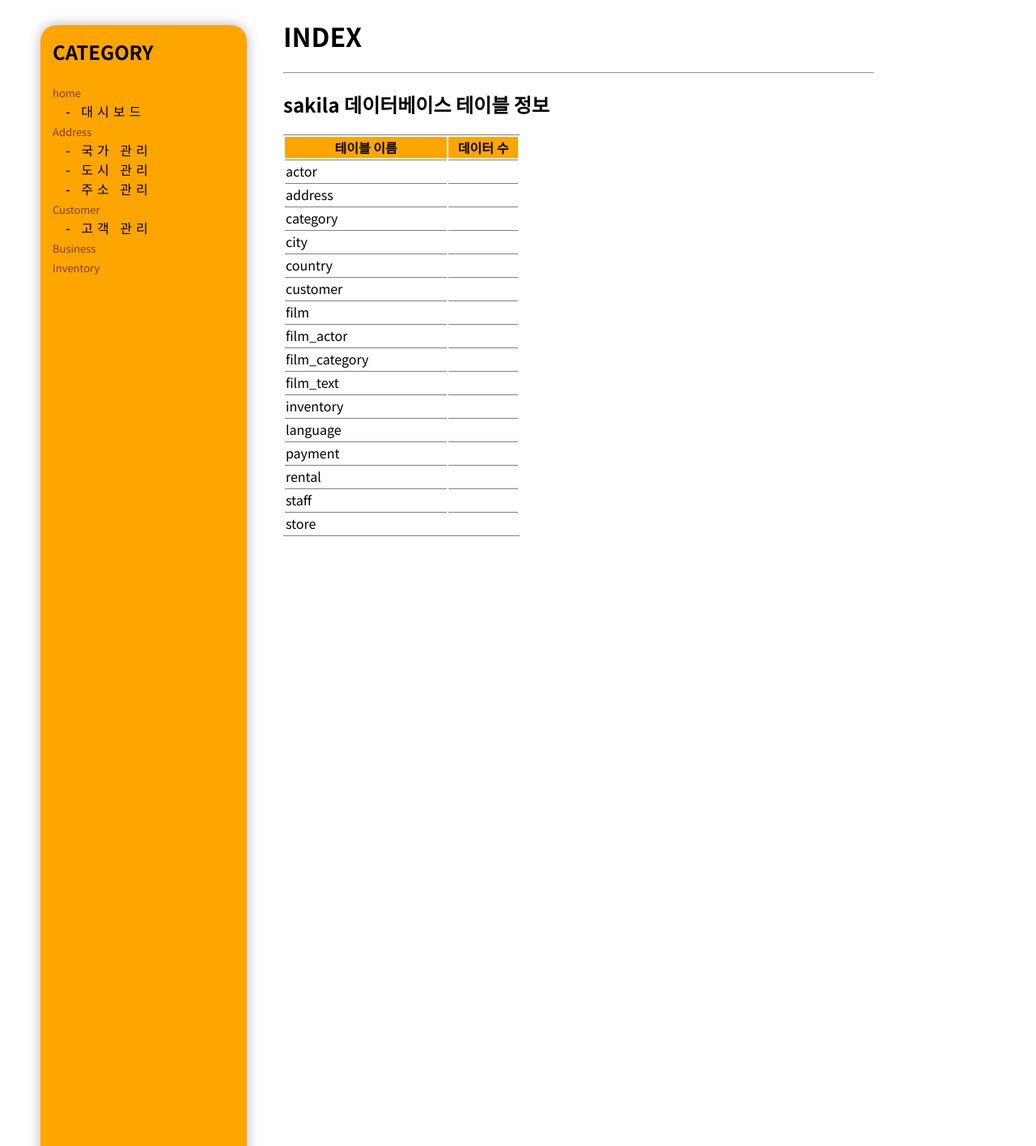
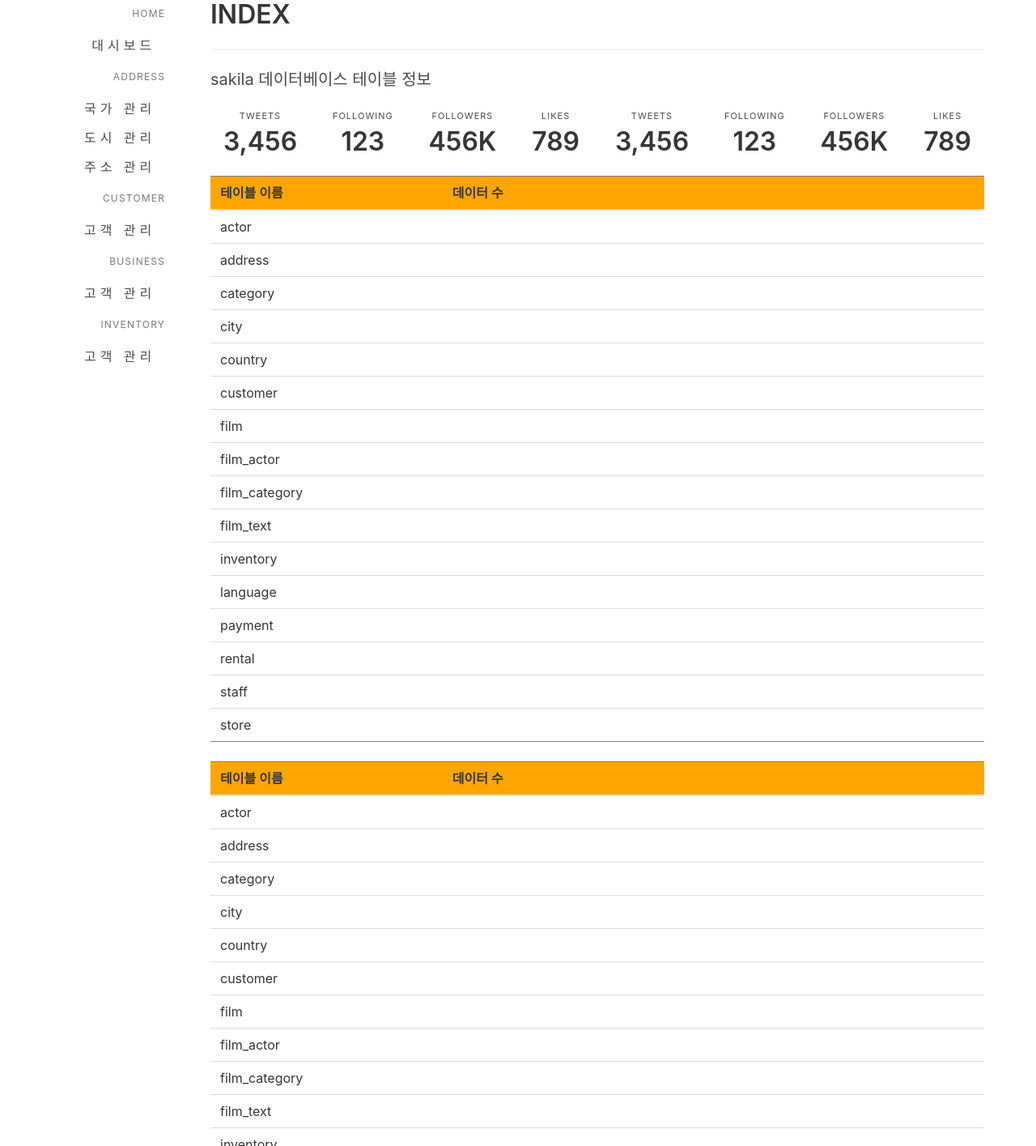
Before and after one commit to crazy-oung/sakila, a plain HTML site: page sakila/WebContent/index.html in a window 1280 px wide. Shown: the top 1415 px of the page at 81% size. Before the commit the page ends 800 px from the top, so only its background shows below. Drawn offline with nearby package versions, Linux system fonts and the light colour scheme; no server answers.

Commit message:
bulma 사용하여 템플릿 구성중

```diff
--- /dev/null
+++ b/sakila/WebContent/bulmamenu.html
@@ -0,0 +1,34 @@
+<aside class="menu">
+	<p class="menu-label">
+	  Home
+	</p>
+	<ul class="menu-list">
+	  <li><a href="/sakila/index.html">대시보드</a></li>
+	</ul>
+	<p class="menu-label">
+	  Address
+	</p>
+	<ul class="menu-list">
+	  <li><a href="/sakila/address/country.html">국가 관리</a></li>
+	<li><a href="/sakila/address/city.html">도시 관리</a></li>
+	<li><a href="/sakila/address/address.html">주소 관리</a></li>
+	</ul>
+	<p class="menu-label">
+	  Customer
+	</p>
+	<ul class="menu-list">
+	  <li><a href="/sakila/customer/customer.html">고객 관리</a></li>
+	</ul>
+	<p class="menu-label">
+	  Business
+	</p>
+	<ul class="menu-list">
+	  <li><a href="/sakila/customer/customer.html">고객 관리</a></li>
+	</ul>
+	<p class="menu-label">
+	  Inventory
+	</p>
+	<ul class="menu-list">
+	  <li><a href="/sakila/customer/customer.html">고객 관리</a></li>
+	</ul>
+</aside>
--- a/sakila/WebContent/index.html
+++ b/sakila/WebContent/index.html
@@ -5,21 +5,83 @@
 <title>sakila index</title>
 <!-- 스타일시트 css 파일 import -->
 <link rel="stylesheet" href="./style/style.css">
+<meta name="viewport" content="width=device-width, initial-scale=1">
+<link rel="stylesheet" href="https://cdn.jsdelivr.net/npm/bulma@0.8.0/css/bulma.min.css">
+<script defer src="https://use.fontawesome.com/releases/v5.3.1/js/all.js"></script>
 </head>
-<body>
-	<!-- 메뉴  -->
-	<div id="menu"></div>
-	<!-- 내용 -->
-    <div id="section">
-    <h1>INDEX</h1>
+<body class="container">
+<div class="tile is-ancestor">
+<div class="tile is-vertical">
+<div class="tile">
+	<div class="tile is-parent is-2">
+	  <article class="tile is-child has-text-right">
+		<!-- 메뉴  -->
+		<div id="menu" class="panel-block"></div>
+	  </article>
+	</div>
+
+	<div class="tile is-parent is-10">
+	  <article class="tile is-child">
+	    <!-- 내용 -->
+    <h1 class="title is-3">INDEX</h1>
     <hr>
 	  <!-- 테이블 목록 -->
-	  <h2>sakila 데이터베이스 테이블 정보</h2>
-	  <table class="table-hover" style="width:40%">
+	  <h1 class="subtitle is-5">sakila 데이터베이스 테이블 정보</h1>
+	  <nav class="level is-mobile">
+		<div class="level-item has-text-centered">
+		  <div>
+		    <p class="heading">Tweets</p>
+		    <p class="title">3,456</p>
+		  </div>
+		</div>
+		<div class="level-item has-text-centered">
+		  <div>
+		    <p class="heading">Following</p>
+		    <p class="title">123</p>
+		  </div>
+		</div>
+		<div class="level-item has-text-centered">
+		  <div>
+		    <p class="heading">Followers</p>
+		    <p class="title">456K</p>
+		  </div>
+		</div>
+		<div class="level-item has-text-centered">
+		  <div>
+		    <p class="heading">Likes</p>
+		    <p class="title">789</p>
+		  </div>
+		</div>
+		<div class="level-item has-text-centered">
+		  <div>
+		    <p class="heading">Tweets</p>
+		    <p class="title">3,456</p>
+		  </div>
+		</div>
+		<div class="level-item has-text-centered">
+		  <div>
+		    <p class="heading">Following</p>
+		    <p class="title">123</p>
+		  </div>
+		</div>
+		<div class="level-item has-text-centered">
+		  <div>
+		    <p class="heading">Followers</p>
+		    <p class="title">456K</p>
+		  </div>
+		</div>
+		<div class="level-item has-text-centered">
+		  <div>
+		    <p class="heading">Likes</p>
+		    <p class="title">789</p>
+		  </div>
+		</div>
+	</nav>
+	  <table class="table table-hover is-hoverable">
 	  	<thead>
 	  		<tr>
-		  		<th> 테이블 이름 </th>
-		  		<th width="30%"> 데이터 수  </th>
+		  		<th width="30%"> 테이블 이름 </th>
+		  		<th class="is-center"> 데이터 수  </th>
 	  		</tr>
 	  	</thead>
 	  	<tbody>
@@ -90,13 +152,92 @@
 	  	</tbody>
 	  </table>
 	  <!-- 뷰 목록 -->
+	    <table class="table table-hover is-hoverable">
+	  	<thead>
+	  		<tr>
+		  		<th width="30%"> 테이블 이름 </th>
+		  		<th class="is-center"> 데이터 수  </th>
+	  		</tr>
+	  	</thead>
+	  	<tbody>
+	  		<tr>
+	  			<td>actor</td>
+	  			<td><span id="actorRow"></span></td>
+	  		</tr>
+	  		<tr>
+	  			<td>address</td>
+	  			<td><span id="addressRow"></span></td>
+	  		</tr>
+	  		<tr>
+	  			<td>category</td>
+	  			<td><span id="categoryRow"></span></td>
+	  		</tr>
+	  		<tr>
+	  			<td>city</td>
+	  			<td><span id="cityRow"></span></td>
+	  		</tr>
+	  		<tr>
+	  			<td>country</td>
+	  			<td><span id="countryRow"></span></td>
+	  		</tr>
+	  		<tr>
+	  			<td>customer</td>
+	  			<td><span id="customerRow"></span></td>
+	  		</tr>
+	  		<tr>
+	  			<td>film</td>
+	  			<td><span id="filmRow"></span></td>
+	  		</tr>
+	  		<tr>
+	  			<td>film_actor</td>
+	  			<td><span id="filmActorRow"></span></td>
+	  		</tr>
+	  		<tr>
+	  			<td>film_category</td>
+	  			<td><span id="filmCategoryRow"></span></td>
+	  		</tr>
+	  		<tr>
+	  			<td>film_text</td>
+	  			<td><span id="filmTextRow"></span></td>
+	  		</tr>
+	  		<tr>
+	  			<td>inventory</td>
+	  			<td><span id="inventoryRow"></span></td>
+	  		</tr>
+	  		<tr>
+	  			<td>language</td>
+	  			<td><span id="languageRow"></span></td>
+	  		</tr>
+	  		<tr>
+	  			<td>payment</td>
+	  			<td><span id="paymentRow"></span></td>
+	  		</tr>
+	  		<tr>
+	  			<td>rental</td>
+	  			<td><span id="rentalRow"></span></td>
+	  		</tr>
+	  		<tr>
+	  			<td>staff</td>
+	  			<td><span id="staffRow"></span></td>
+	  		</tr>
+	  		<tr>
+	  			<td>store</td>
+	  			<td><span id="storeRow"></span></td>
+	  		</tr>
+	  	</tbody>
+	  </table>
 	  <!-- 트리거 프로시져 목록 -->
-    </div>
+	  </article>
+	</div>
+
+</div>
+</div>
+</div>
 </body>
 <script src="https://ajax.googleapis.com/ajax/libs/jquery/3.4.1/jquery.min.js"></script>
 <script>
 	//menu 출력
-	$("#menu").load("menu.html");
+	$("#menu").load("bulmamenu.html");
 
 	$("#aside").load("/sakila/IndexController");
 
```
Also changed, not shown: sakila/WebContent/menu.html (line endings or trailing spaces).
